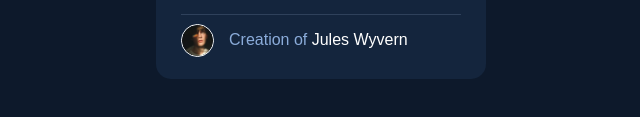
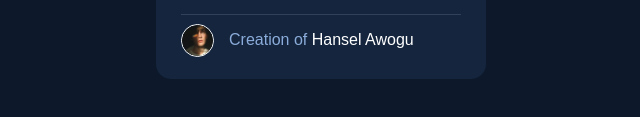
Before and after one commit to Awogu14/nft-preview-card, a plain HTML site: page index.html in a window 1280 px wide. Shown: the part 601-718 px from the top of the page, 319-959 px from the left. Drawn offline with Linux system fonts and the light colour scheme.

Commit message:
Update index.html

```diff
--- a/index.html
+++ b/index.html
@@ -33,7 +33,7 @@
 
     <footer class="author">
       <img src="./images/image-avatar.png" alt="">
-      <p>Creation of <a href="#">Jules Wyvern</a></p>
+      <p>Creation of <a href="#">Hansel Awogu</a></p>
     </footer>
 
   </main>
```
